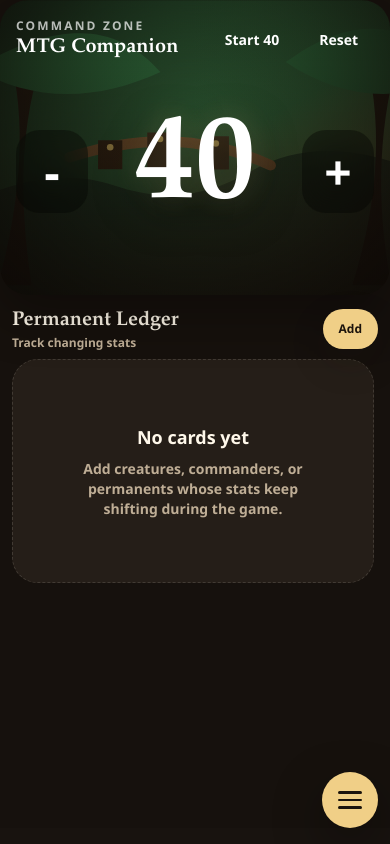
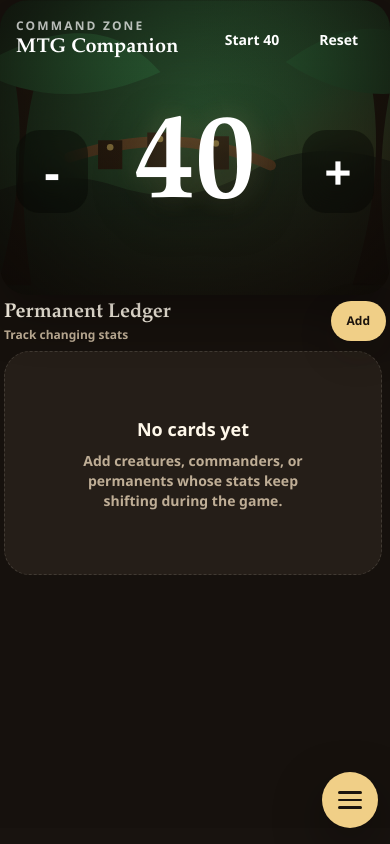
Before and after one commit to alchemiata/mtg-buddy, a React (Vite) app: page / in a window 390 px wide. Built offline with nearby package versions, Linux system fonts and the light colour scheme.

Commit message:
Soften ledger spacing

```diff
--- a/src/components/CardTracker.tsx
+++ b/src/components/CardTracker.tsx
@@ -11,7 +11,7 @@
 
 function CardTracker({ cards, onAddCard, onUpdateCard, onResetCard, onDeleteCard }: CardTrackerProps) {
   return (
-    <section className="tracker-panel flex min-h-0 flex-1 flex-col px-3 pt-3 md:rounded-[2rem] md:bg-[var(--surface)] md:p-4 md:shadow-soft">
+    <section className="tracker-panel flex min-h-0 flex-1 flex-col px-1 pt-1 md:rounded-[2rem] md:bg-[var(--surface)] md:p-4 md:shadow-soft">
       <div className="mb-2 flex items-center justify-between gap-2">
         <div>
           <h2 className="text-xl font-black tracking-normal">Permanent Ledger</h2>
```
